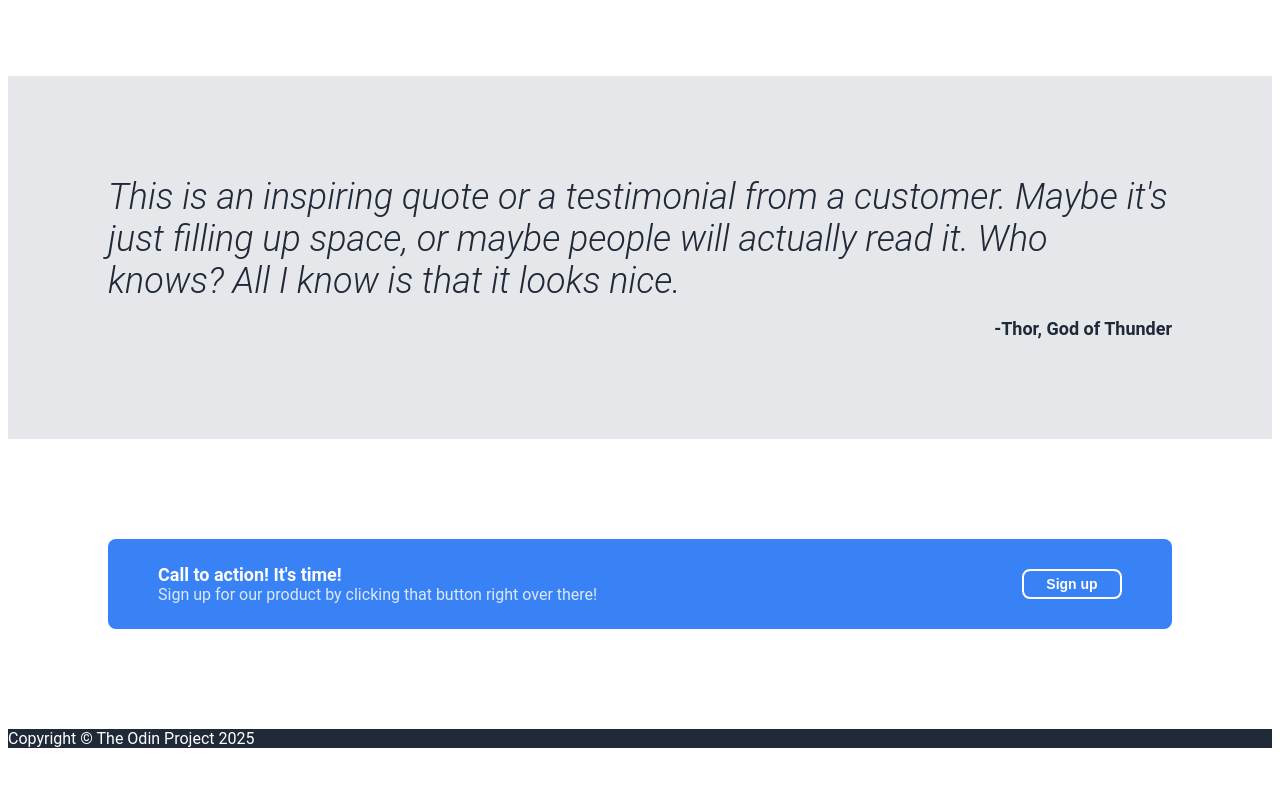
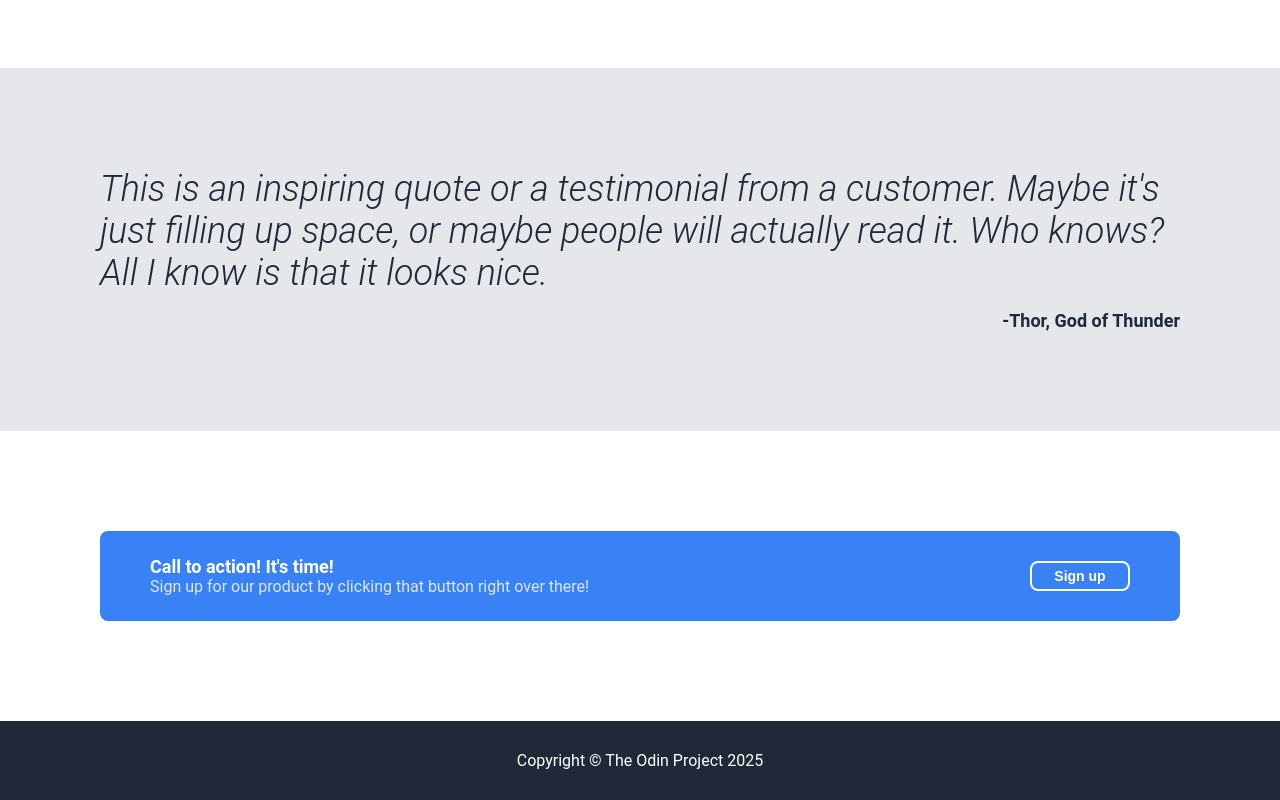
Before and after one commit to AbashedHalo/odin-landing-page, a plain HTML site: page index.html in a window 1280 px wide. Shown: the part 906-1706 px from the top of the page. Before the commit the page ends 1662 px from the top, so only its background shows below. Drawn offline with Linux system fonts and the light colour scheme.

Commit message:
Reorganize CSS
- Change CSS blocks to put flexbox styling beneath all other styles to
add a bit more organization

```diff
--- a/style.css
+++ b/style.css
@@ -1,5 +1,6 @@
 body {
     font-family: 'Roboto', sans-serif;
+    margin: 0;
 }
 
 .header{
@@ -172,4 +173,8 @@ button {
 .footer {
     background-color:#1F2937;
     color: white;
+    display: flex;
+    justify-content: center;
+    align-items: center;
+    padding: 30px 0px;
 }
```
